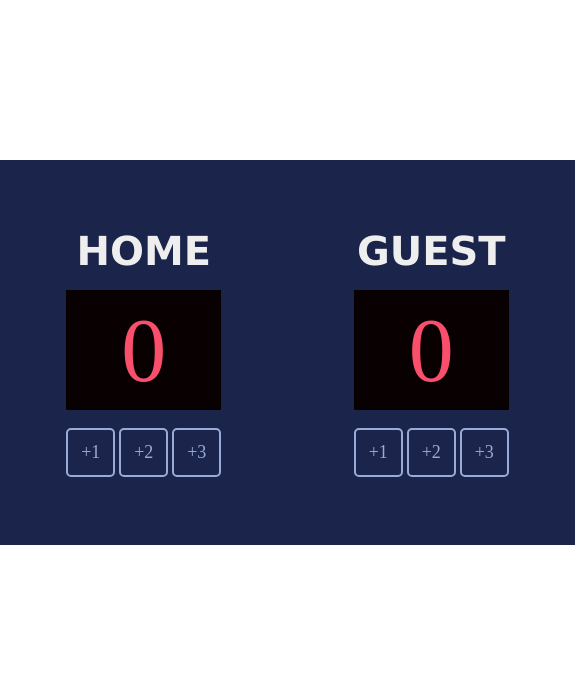
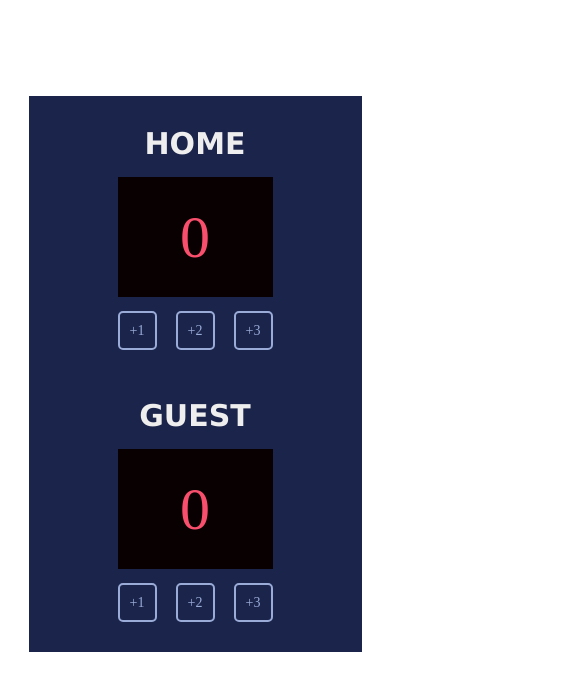
Before and after one commit to Omowunmikamil/basketball-scoreboard, a plain HTML site: page index.html in a window 390 px wide. Shown: the whole page, 575 px wide, since content can reach past the window. Drawn offline with Linux system fonts and the light colour scheme; a web font is replaced by a local one.

Commit message:
Fix typos in HTML and CSS class names and improve responsive design for basketball score board

```diff
--- a/index.html
+++ b/index.html
@@ -9,16 +9,16 @@
 
 </head>
 <body>
-    <div class="container">
+    <div id="container">
         <div>
             <h3>HOME</h3>
             <div id="score-display">
             <h4 id="score1">0</h4>
             </div>
-            <div id="increement-container">
-                <p class="increement" onclick="addOneToHome()">+1</p>
-                <p class="increement" onclick="addTwoToHome()">+2</p>
-                <p class="increement" onclick="addThreeToHome()">+3</p>
+            <div id="increment-container">
+                <p class="increment" onclick="addOneToHome()">+1</p>
+                <p class="increment" onclick="addTwoToHome()">+2</p>
+                <p class="increment" onclick="addThreeToHome()">+3</p>
             </div>
         </div>
         <div>
@@ -26,10 +26,10 @@
             <div id="score-display">
                 <h4 id="score2">0</h4>
                 </div>
-                <div id="increement-container">
-                    <p class="increement" onclick="addOneToGuest()">+1</p>
-                    <p class="increement" onclick="addTwoToGuest()">+2</p>
-                    <p class="increement" onclick="addThreeToGuest()">+3</p>
+                <div id="increment-container">
+                    <p class="increment" onclick="addOneToGuest()">+1</p>
+                    <p class="increment" onclick="addTwoToGuest()">+2</p>
+                    <p class="increment" onclick="addThreeToGuest()">+3</p>
                 </div>
         </div>
     </div>
--- a/style.css
+++ b/style.css
@@ -4,7 +4,7 @@ body {
     box-sizing: border-box;
 }
 
-.container {
+#container {
     display: flex;
     justify-content: space-around;
     align-items: center;
@@ -41,14 +41,14 @@ h3 {
     text-align: center
 }
 
-#increement-container {
+#increment-container {
     display: flex;
     flex-direction: row;
     justify-content: space-between;
     align-items: center;
 }
 
-.increement {
+.increment {
     width: 45px;
     height: 45px;
     border: 2px solid #9AABD8;
@@ -64,3 +64,36 @@ h3 {
     cursor: pointer;
     font-family: "Cursed Timer ULiL";
 }
+
+
+@media screen and (max-width: 600px) {
+    #container {
+        width: 70%;
+        height: auto;
+        flex-direction: column;
+        justify-content: space-between;
+        align-items: center;
+        padding: 30px;
+        margin: 6em auto;
+    }
+
+    #container > div:first-child {
+        margin-bottom: 3em;
+    }
+
+
+    h3 {
+        font-size: 30px;
+    }
+
+    #score-display, h4 {
+        font-size: 60px;
+    }
+
+    .increment {
+        width: 35px;
+        height: 35px;
+        font-size: 14px;
+    }
+
+}
```
